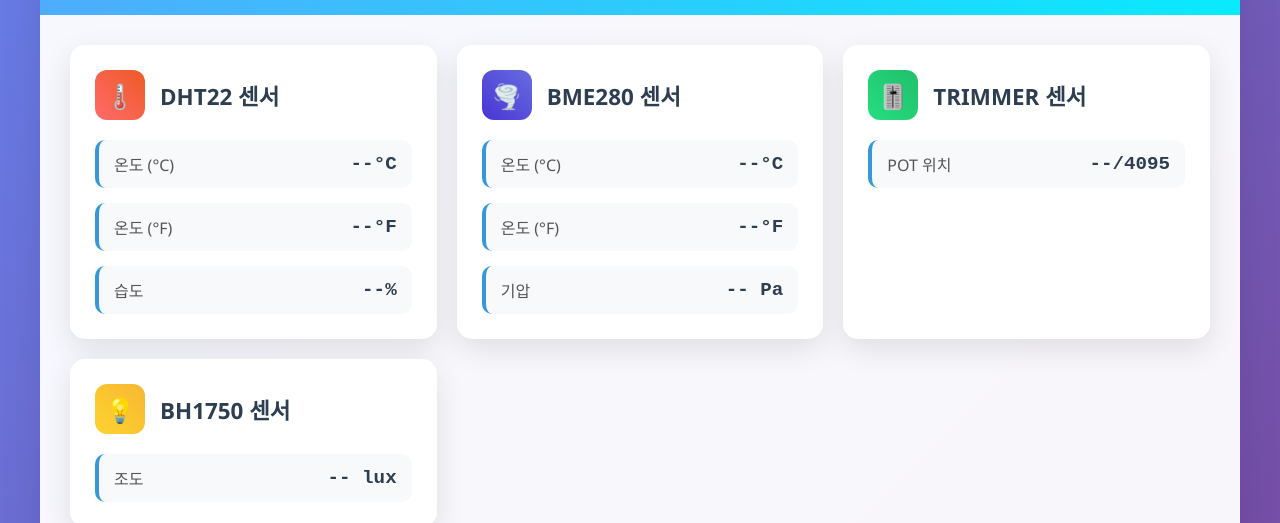
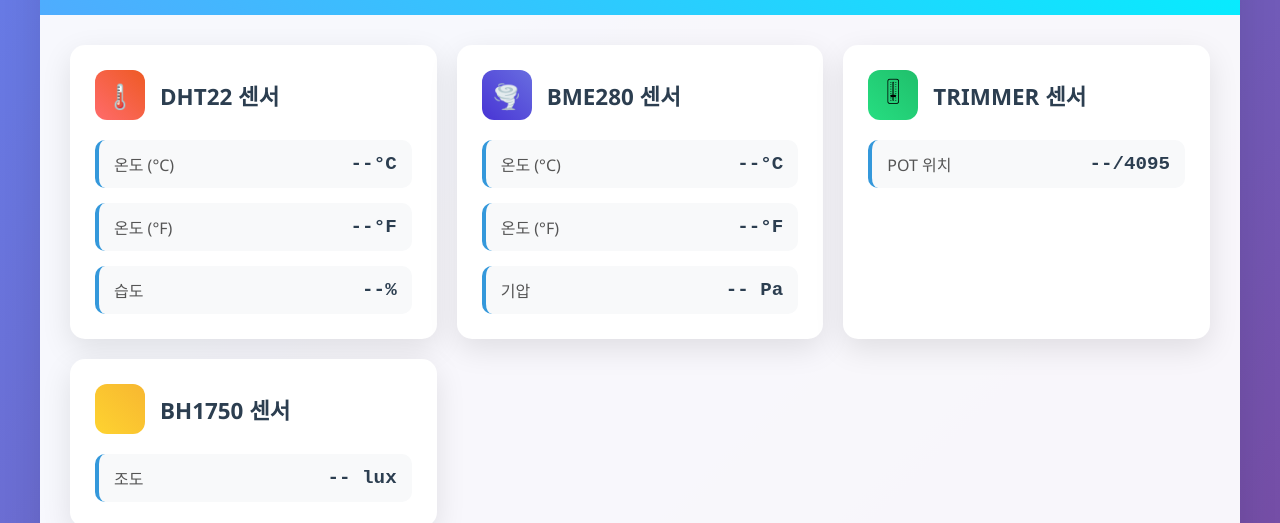
Before and after one commit to kimst21/weather-station-index, a plain HTML site: page index.html in a window 1280 px wide. Shown: the part 155-678 px from the top of the page. Drawn offline with Linux system fonts and the light colour scheme.

Commit message:
Update index.html

```diff
--- a/index.html
+++ b/index.html
@@ -390,7 +390,7 @@
             <div class="sensor-group">
                 <div class="sensor-header">
                     <!-- 슬라이더 이모지로 가변저항 표현 -->
-                    <div class="sensor-icon pot-icon">🎚️</div>
+                    <div class="sensor-icon pot-icon">🎚</div>
                     <div class="sensor-name">TRIMMER 센서</div>
                 </div>
 
@@ -414,7 +414,7 @@
             <div class="sensor-group">
                 <div class="sensor-header">
                     <!-- 전구 이모지로 조도 센서 표현 -->
-                    <div class="sensor-icon light-icon">💡</div>
+                    <div class="sensor-icon light-icon"></div>
                     <div class="sensor-name">BH1750 센서</div>
                 </div>
 
```
